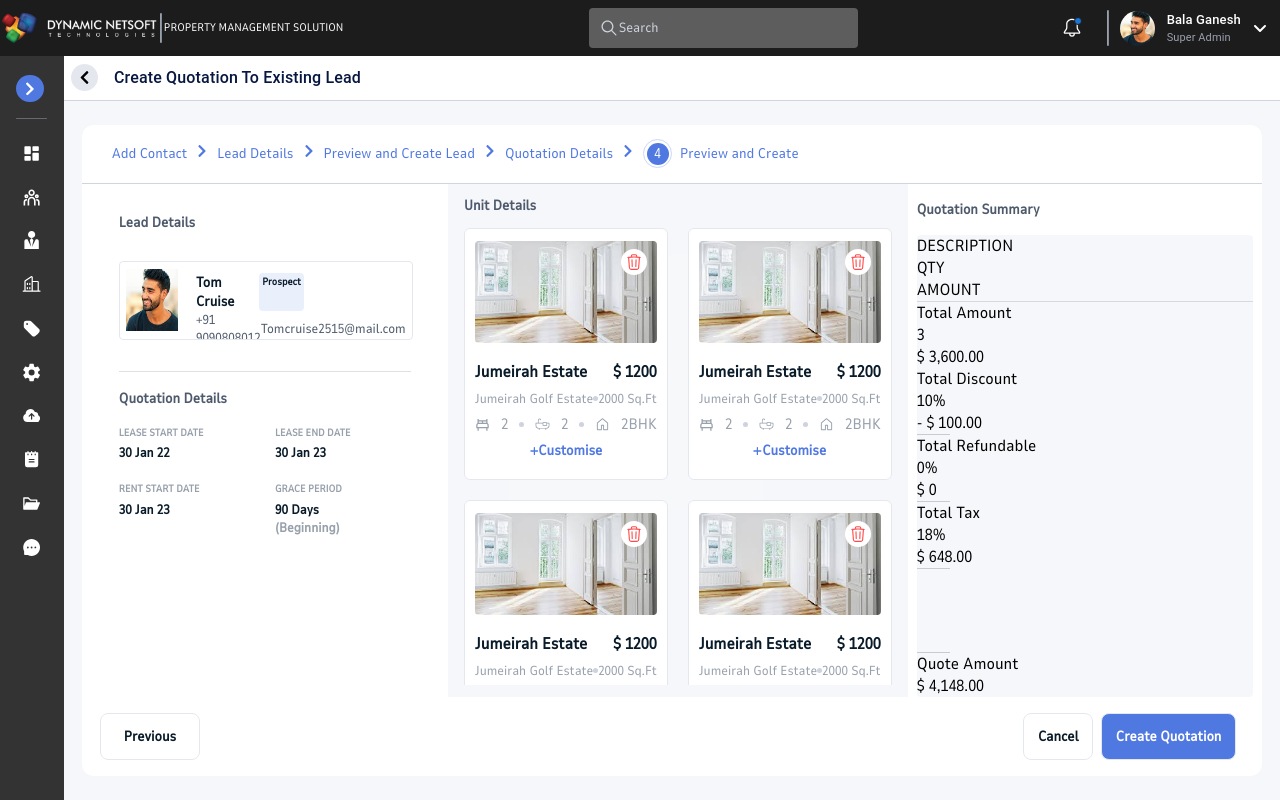
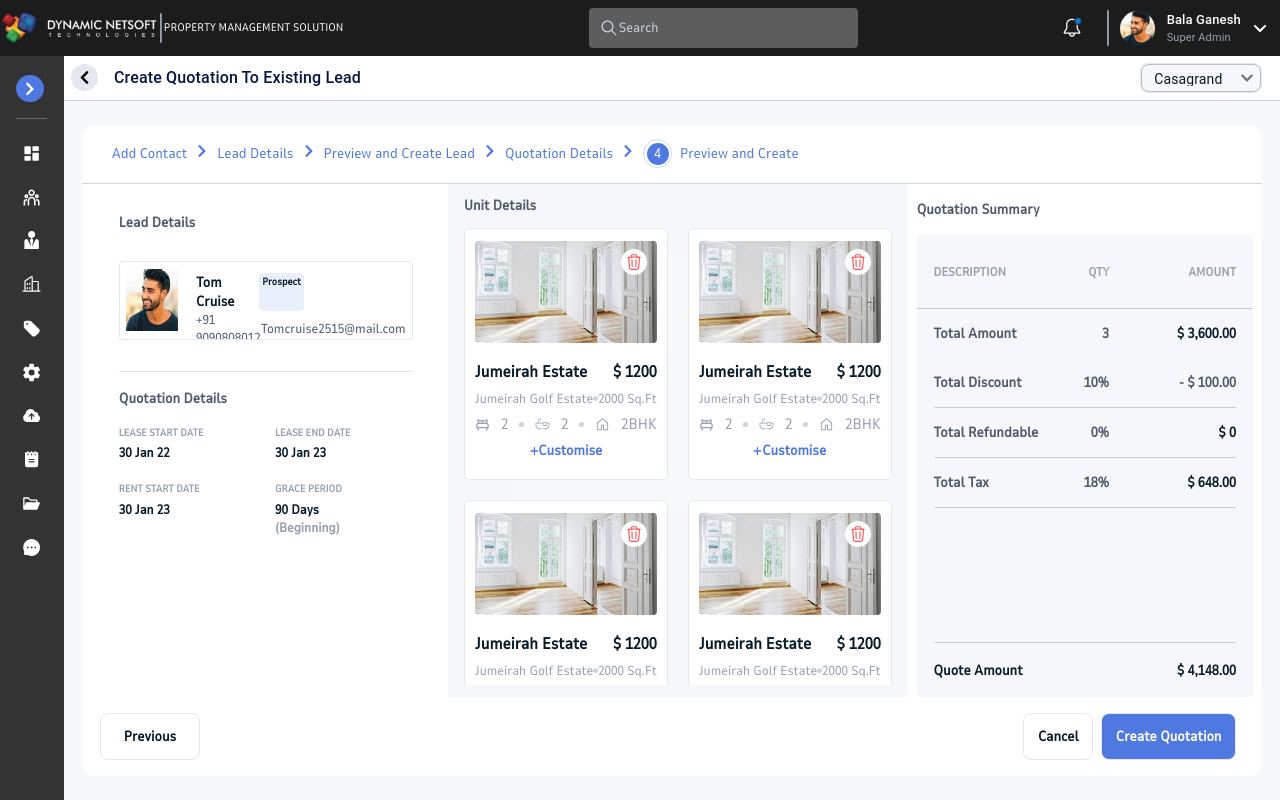
Before and after one commit to thayanithi15-git/Dynamic-Netsoft, a React (Vite) app: page / in a window 1280 px wide. Built offline with nearby package versions, Linux system fonts and the light colour scheme.

Commit message:
quotation-summary

```diff
--- a/src/components/bodyheader/bodyheader.jsx
+++ b/src/components/bodyheader/bodyheader.jsx
@@ -1,78 +1,70 @@
-import { Box, Menu, MenuItem, Typography } from "@mui/material";
-import React, { useState } from "react";
-import { FaChevronLeft } from "react-icons/fa";
+import * as React from "react";
+import Box from "@mui/material/Box";
+import InputLabel from "@mui/material/InputLabel";
+import MenuItem from "@mui/material/MenuItem";
+import FormControl from "@mui/material/FormControl";
+import Select from "@mui/material/Select";
+import { FaChevronLeft, FaChevronDown } from "react-icons/fa";
 import "../../styles/bodyheader.css";
+import { Typography } from "@mui/material";
 
 export default function Bodyheader() {
+  const [age, setAge] = React.useState("");
 
-
-  const [anchorEl, setAnchorEl] = useState(null);
-  const dropdownOptions = ['Calendar','Calculator', 'Card', 'List'];
-
-  const handleMenuOpen = (event) => {
-    setAnchorEl(event.currentTarget);
-  };
-
-  const handleMenuClose = () => {
-    setAnchorEl(null);
+  const handleChange = (event) => {
+    setAge(event.target.value);
   };
 
   return (
     <Box className="bodyheader-contents">
       <Box className="bodyheader-icon-create">
-        <Box className="bodyheader-icon-container"><FaChevronLeft /></Box>
-        <Typography className="bodyheader-create" sx={{fontWeight: "550",fontSize: "16px",color: "#071741"}}>Create Quotation To Existing Lead</Typography>
+        <Box className="bodyheader-icon-container">
+          <FaChevronLeft />
+        </Box>
+        <Typography
+          className="bodyheader-create"
+          sx={{ fontWeight: "550", fontSize: "16px", color: "#071741" }}>
+          Create Quotation To Existing Lead
+        </Typography>
       </Box>
-      <Box>
-        <Menu
-        anchorEl={anchorEl}
-        open={Boolean(anchorEl)}
-        onClose={handleMenuClose}
-        sx={{
-          mt: 1,
-          border: '1px solid #E4EAEE',  // Add the border here
-          borderRadius: '8px',  // Optional: Rounding the corners
-          // Removed the boxShadow property
-          '& .MuiMenu-paper': {
-            boxShadow: '0px 0px 12px #00000014',
-            border:'1px solid #E4EAEE',
-
-          },
-        }}
-        MenuListProps={{
-          sx: {
-            padding: '0',  // Remove default padding
-            boxShadow:'none'
-          }
-        }}
-      >
-            {dropdownOptions.map((option, index) => (
-          <MenuItem
-            key={index}
-            onClick={handleMenuClose}
+      <Box className="bodyheader-selecttag">
+        <FormControl fullWidth size="small">
+          <InputLabel
+            id="demo-simple-select-label"
+            shrink={false}
+            sx={{ fontSize: "14px", lineHeight: "1", color: "#091B29" }}>
+            Casagrand
+          </InputLabel>
+          <Select
+            labelId="demo-simple-select-label"
+            id="demo-simple-select"
+            value={age}
+            label="Age"
+            onChange={handleChange}
+            IconComponent={FaChevronDown}
             sx={{
-              fontWeight:'medium',
-              boxShadow:'none',
-              fontSize: '10px',
-              color: '#101010',
-              fontFamily: 'Poppins, sans-serif',
-              borderBottom: '1px solid #E4EAEE',  // Add border between items
-              '&:last-child': {
-                borderBottom: 'none',  // Remove the border for the last item
+              height: "30px",
+              fontSize: "14px",
+              padding: "0px 14px",
+              lineHeight: "1.5",
+              borderRadius: "8px",
+              backgroundColor: "#F5F7FA",
+              border: "1px solid #E4E8EE",
+              color: "#091B29",
+              '&:focus': { // This ensures the border stays during focus
+                borderColor: "red",
+                outline: "red", // Disable the outline
               },
-              '&:hover': {
-
-                backgroundColor: '#f5f5f5',  // Optional: Add hover effect
+              '&.Mui-focused .MuiOutlinedInput-notchedOutline': { // Prevent Material-UI focus styles
+                borderColor: "#E4E8EE",
               },
-              '& .MuiMenu-paper': {
-                boxShadow:'none',
+              '.MuiSvgIcon-root': {
+                color: "#091B29",
               },
-            }}
-          >
-            {option}
-          </MenuItem>
-        ))}
-        </Menu>
+            }}>
+            <MenuItem value={10}>Casagrand</MenuItem>
+          </Select>
+        </FormControl>
       </Box>
     </Box>
   );
--- a/src/components/quotationdetails/quotationdetails.jsx
+++ b/src/components/quotationdetails/quotationdetails.jsx
@@ -7,40 +7,50 @@ export default function Quotationdetails() {
     <Box className="quotation-container">
       <Box className="quotation-title">Quotation Summary</Box>
       <Box className="quotation-summary">
-        <Box>
-          <Box>
-            <Box>DESCRIPTION</Box>
-            <Box>QTY</Box>
+        <Box className="quotation-top-container">
+          <Box className="quotation-titles">
+            <Box className="quatation-total-title">
+              <Box sx={{ width: "100%" }}>DESCRIPTION</Box>
+              <Box>QTY</Box>
+            </Box>
             <Box>AMOUNT</Box>
           </Box>
-          <Divider orientation="horizontal" className="quotation-hr-unique"/>
-          <Box>
-            <Box>Total Amount</Box>
-            <Box>3</Box>
-            <Box>$ 3,600.00</Box>
+          <Divider orientation="horizontal" className="quotation-hr-unique" />
+          <Box className="quotation-totals">
+            <Box className="quatation-total-title">
+              <Box sx={{ width: "100%" }}>Total Amount</Box>
+              <Box>3</Box>
+            </Box>
+            <Box sx={{ color: "#091B29" }}>$ 3,600.00</Box>
           </Box>
-          <Box>
-            <Box>Total Discount</Box>
-            <Box>10%</Box>
+          <Box className="quotation-totals">
+            <Box className="quatation-total-title">
+              <Box sx={{ width: "100%" }}>Total Discount</Box>
+              <Box>10%</Box>
+            </Box>
             <Box>- $ 100.00</Box>
           </Box>
-          <Divider orientation="horizontal" className="quotation-hr"/>
-          <Box>
-            <Box>Total Refundable</Box>
-            <Box>0%</Box>
-            <Box>$ 0</Box>
+          <Divider orientation="horizontal" className="quotation-hr" />
+          <Box className="quotation-totals">
+            <Box className="quatation-total-title">
+              <Box sx={{ width: "100%" }}>Total Refundable</Box>
+              <Box>0%</Box>
+            </Box>
+            <Box sx={{ color: "#091B29" }}>$ 0</Box>
           </Box>
-          <Divider orientation="horizontal" className="quotation-hr"/>
-          <Box>
-            <Box>Total Tax</Box>
-            <Box>18%</Box>
-            <Box>$ 648.00</Box>
+          <Divider orientation="horizontal" className="quotation-hr" />
+          <Box className="quotation-totals">
+            <Box className="quatation-total-title">
+              <Box sx={{ width: "100%" }}>Total Tax</Box>
+              <Box>18%</Box>
+            </Box>
+            <Box sx={{ color: "#091B29" }}>$ 648.00</Box>
           </Box>
-          <Divider orientation="horizontal" className="quotation-hr"/>
+          <Divider orientation="horizontal" className="quotation-hr" />
         </Box>
-        <Box>
-          <Divider orientation="horizontal" className="quotation-hr"/>
-          <Box>
+        <Box className="quotation-bottom-container">
+          <Divider orientation="horizontal" className="quotation-hr" />
+          <Box className="quotation-quote-amt">
             <Box>Quote Amount</Box>
             <Box>$ 4,148.00</Box>
           </Box>
--- a/src/styles/bodyheader.css
+++ b/src/styles/bodyheader.css
@@ -28,3 +28,11 @@
     color: #071741;
     font-weight: 600;
 }
+.bodyheader-selecttag{
+    margin-right: 1.5%;
+    width: 10%;
+    display: flex;
+    justify-content: center;
+    align-items: center;
+    /* height: 30%; */
+}
--- a/src/styles/quotationdetails.css
+++ b/src/styles/quotationdetails.css
@@ -18,7 +18,61 @@
     flex-direction: column;
     justify-content: space-between;
 }
+.quotation-hr-unique{
+    width: 100%;
+    background-color: #E4E8EE;
+}
 .quotation-hr{
     background-color: #E4E8EE;
-    width: 10%;
+    width: 90%;
 }
+.quotation-top-container{
+    width: 100%;
+    display: flex;
+    flex-direction: column;
+    /* justify-content: center; */
+    align-items: center;
+    height: 88%;
+    /* background-color: antiquewhite; */
+}
+.quotation-titles{
+    height: 18%;
+    width: 90%;
+    display: flex;
+    justify-content: space-between;
+    align-items: center;
+    font-size: 12px;
+    font-weight: bold;
+    color: #98A0AC;
+}
+.quotation-totals{
+    height: 12%;
+    width: 90%;
+    display: flex;
+    justify-content: space-between;
+    align-items: center;
+    font-size: 14px;
+    font-weight: bold;
+    color: #4E5A6B;
+}
+.quatation-total-title{
+    display: flex;
+    width: 58%;
+}
+.quotation-bottom-container{
+    height: 12%;
+    width: 100%;
+    display: flex;
+    flex-direction: column;
+    align-items: center;
+}
+.quotation-quote-amt{
+    height: 100%;
+    width: 90%;
+    display: flex;
+    justify-content: space-between;
+    align-items: center;
+    font-size: 14px;
+    font-weight: bold;
+    color: #091B29;
+}
```
